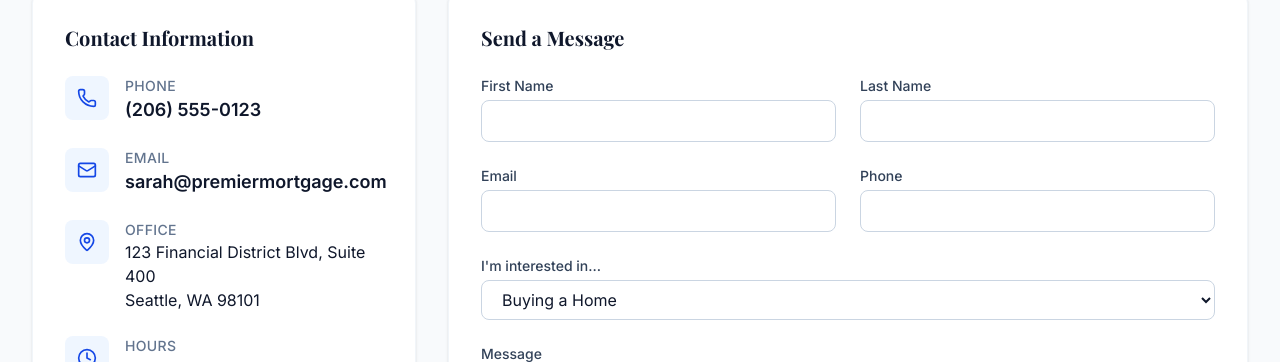
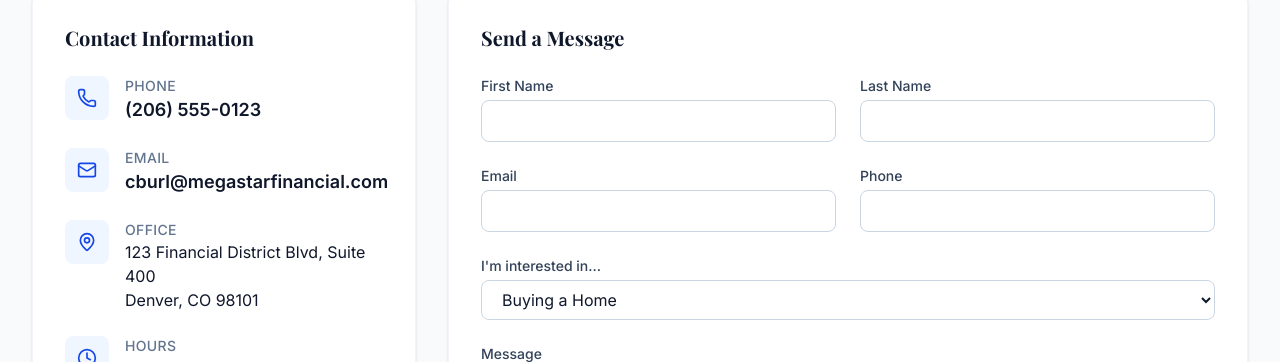
Before and after one commit to astraluxeindustries/cameron-burl, a React (Vite) app in the folder premium-mortgage-officer/: page / in a window 1280 px wide. Shown: the part 5524-5886 px from the top of the page. Built offline with nearby package versions, Linux system fonts and the light colour scheme; a web font is replaced by a local one.

Commit message:
Update contact email and office location

```diff
--- a/premium-mortgage-officer/src/components/Contact.tsx
+++ b/premium-mortgage-officer/src/components/Contact.tsx
@@ -38,8 +38,8 @@ export const Contact = () => {
                 </div>
                 <div>
                   <p className="text-sm text-slate-500 font-medium uppercase tracking-wide">Email</p>
-                  <a href="mailto:sarah@premiermortgage.com" className="text-lg font-semibold text-slate-900 hover:text-blue-700 transition-colors">
-                    sarah@premiermortgage.com
+                  <a href="mailto:cburl@megastarfinancial.com" className="text-lg font-semibold text-slate-900 hover:text-blue-700 transition-colors">
+                    cburl@megastarfinancial.com
                   </a>
                 </div>
               </div>
@@ -52,7 +52,7 @@ export const Contact = () => {
                   <p className="text-sm text-slate-500 font-medium uppercase tracking-wide">Office</p>
                   <p className="text-slate-900">
                     123 Financial District Blvd, Suite 400<br />
-                    Seattle, WA 98101
+                    Denver, CO 98101
                   </p>
                 </div>
               </div>
```
